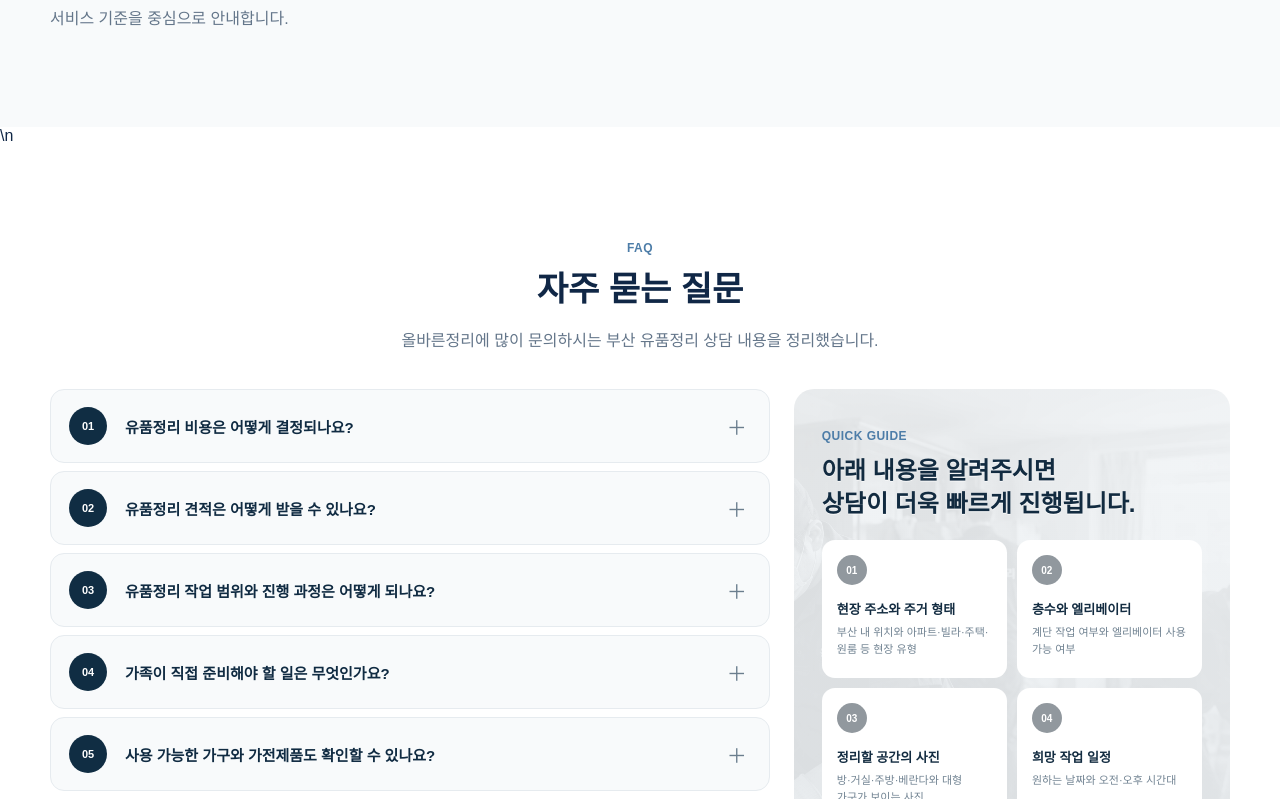
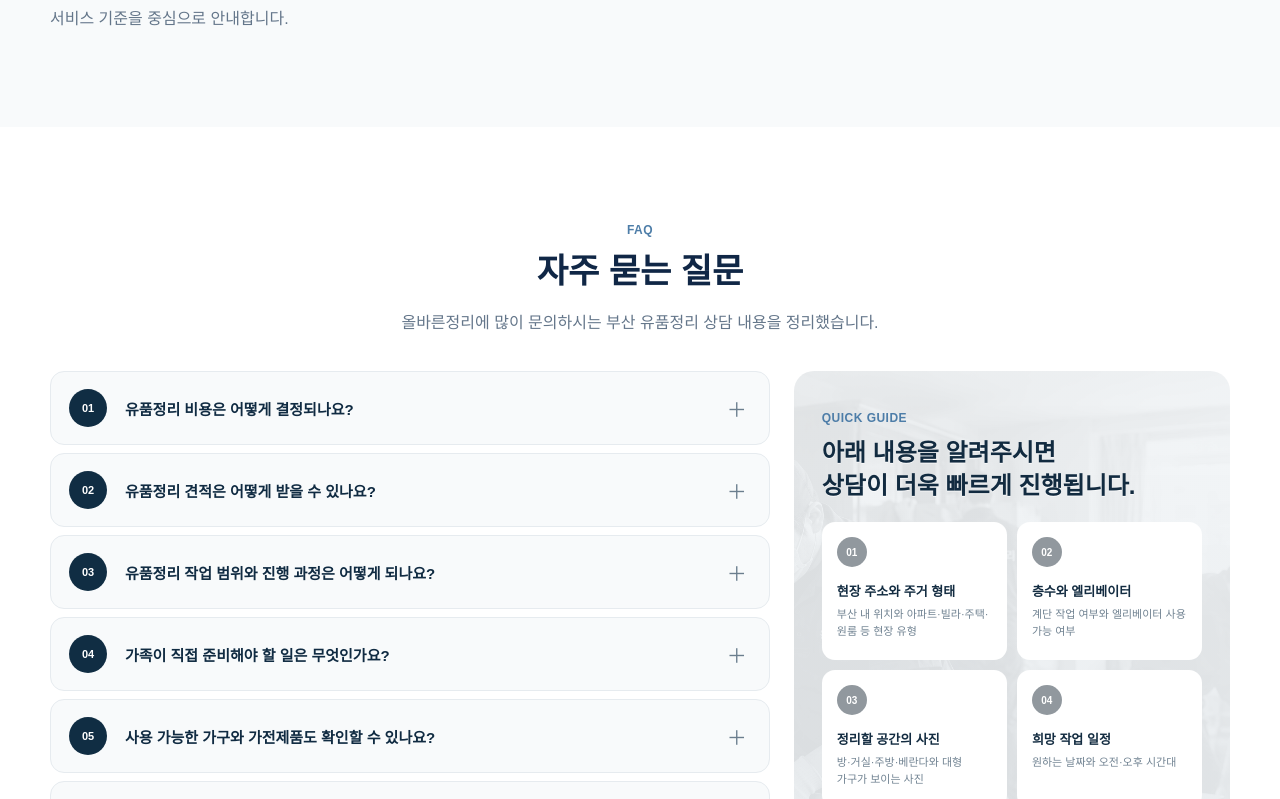
Before and after one commit to hoho601212-collab/olbareun-jeongri, a Next.js app: page / in a window 1280 px wide. Shown: the part 4021-4820 px from the top of the page. Built offline with nearby package versions, Linux system fonts and the light colour scheme.

Commit message:
Fix stray literal newline before homepage FAQ

```diff
--- a/app/page.js
+++ b/app/page.js
@@ -31,7 +31,8 @@ export default function Home(){return <><main><section className="hero"><div cla
  </figure>)}</div>
 </div>)}
 </section>
-<section className="section trustNote"><p className="kicker">OUR STANDARD</p><h2>확인되지 않은 후기보다<br/>작업 기준을 먼저 보여드립니다</h2><p className="lead">실제 작업사례와 고객 후기는 자료가 확보된 뒤 사실에 맞게 공개합니다. 현재는 상담·현장 확인·작업 범위 협의 등 서비스 기준을 중심으로 안내합니다.</p></section>\n<section id="faq" className="section faqSection">
+<section className="section trustNote"><p className="kicker">OUR STANDARD</p><h2>확인되지 않은 후기보다<br/>작업 기준을 먼저 보여드립니다</h2><p className="lead">실제 작업사례와 고객 후기는 자료가 확보된 뒤 사실에 맞게 공개합니다. 현재는 상담·현장 확인·작업 범위 협의 등 서비스 기준을 중심으로 안내합니다.</p></section>
+<section id="faq" className="section faqSection">
 <div className="faqIntro"><p className="kicker">FAQ</p><h2>자주 묻는 질문</h2><p className="lead">올바른정리에 많이 문의하시는 부산 유품정리 상담 내용을 정리했습니다.</p></div>
 <div className="faqLayout"><div className="faqList">{faqs.map((f,i)=><details className="faqItem" key={f[0]}><summary><span>{String(i+1).padStart(2,"0")}</span><strong>{f[0]}</strong><b>＋</b></summary><p>{f[1]}</p></details>)}</div>
 <aside className="quickGuide"><p className="kicker">QUICK GUIDE</p><h3>아래 내용을 알려주시면<br/>상담이 더욱 빠르게 진행됩니다.</h3><div className="guideGrid">{[["01","현장 주소와 주거 형태","부산 내 위치와 아파트·빌라·주택·원룸 등 현장 유형"],["02","층수와 엘리베이터","계단 작업 여부와 엘리베이터 사용 가능 여부"],["03","정리할 공간의 사진","방·거실·주방·베란다와 대형 가구가 보이는 사진"],["04","희망 작업 일정","원하는 날짜와 오전·오후 시간대"]].map(x=><div key={x[0]}><em>{x[0]}</em><strong>{x[1]}</strong><small>{x[2]}</small></div>)}</div><div className="faqContact"><a href="tel:01066484886"><small>전화문의</small><strong>010-6648-4886</strong></a><a href="http://qr.kakao.com/talk/xiB5oLU91AZmWwLV9g5AwwM4O5I-" target="_blank" rel="noopener noreferrer"><small>카톡문의</small><strong>바로가기 →</strong></a></div></aside></div>
```
